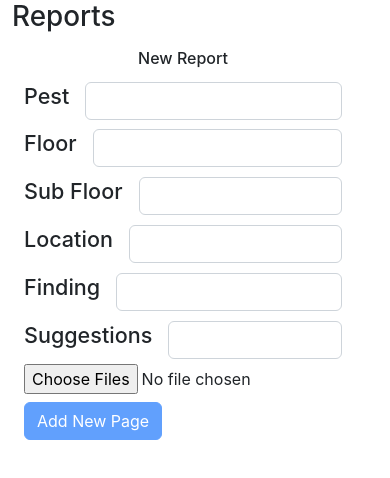
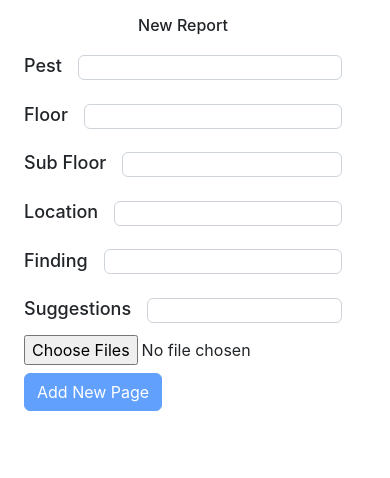
Before and after one commit to mayurkanade44/Reports, a React (Create React App) app in the folder client/: page / in a window 390 px wide. Shown: the top 478 px of the page. Built offline with nearby package versions, Linux system fonts and the light colour scheme.

Commit message:
client changes

```diff
--- a/client/package.json
+++ b/client/package.json
@@ -41,5 +41,5 @@
       "last 1 safari version"
     ]
   },
-  "proxy": "http://localhost:5000"
+  "proxy": "http://localhost:5000/api"
 }
--- a/client/src/App.js
+++ b/client/src/App.js
@@ -3,7 +3,6 @@ import { NewReport } from "./pages";
 function App() {
   return (
     <div className="container">
-      <h1>Reports</h1>
       <NewReport />
     </div>
   );
--- a/client/src/index.css
+++ b/client/src/index.css
@@ -1,13 +1,23 @@
 body {
   margin: 0;
-  font-family: -apple-system, BlinkMacSystemFont, 'Segoe UI', 'Roboto', 'Oxygen',
-    'Ubuntu', 'Cantarell', 'Fira Sans', 'Droid Sans', 'Helvetica Neue',
+  font-family: -apple-system, BlinkMacSystemFont, "Segoe UI", "Roboto", "Oxygen",
+    "Ubuntu", "Cantarell", "Fira Sans", "Droid Sans", "Helvetica Neue",
     sans-serif;
   -webkit-font-smoothing: antialiased;
   -moz-osx-font-smoothing: grayscale;
 }
 
 code {
-  font-family: source-code-pro, Menlo, Monaco, Consolas, 'Courier New',
+  font-family: source-code-pro, Menlo, Monaco, Consolas, "Courier New",
     monospace;
 }
+
+@media (max-width: 767px) {
+  .input-row h4 {
+    font-size: 18px;
+    margin-top: 5px;
+  }
+  .input-row .form-control {
+    height: 25px;
+  }
+}
--- a/client/src/redux/reportSlice.jsx
+++ b/client/src/redux/reportSlice.jsx
@@ -11,9 +11,8 @@ export const createReport = createAsyncThunk(
   "report/create",
   async (form, thunkAPI) => {
     try {
-      console.log(form);
-      //   const res = await axios.post("/report/create");
-      //   return res.data;
+      const res = await axios.post("/report/create");
+      return res.data;
     } catch (error) {
       console.log(error);
       return thunkAPI.rejectWithValue(error.response.data.msg);
@@ -25,7 +24,7 @@ export const uploadImage = createAsyncThunk(
   "report/imgUpload",
   async (form, thunkAPI) => {
     try {
-      const res = await axios.post("/api/report/uploadImage", form);
+      const res = await axios.post("/report/uploadImage", form);
       return res.data;
     } catch (error) {
       console.log(error);
```
